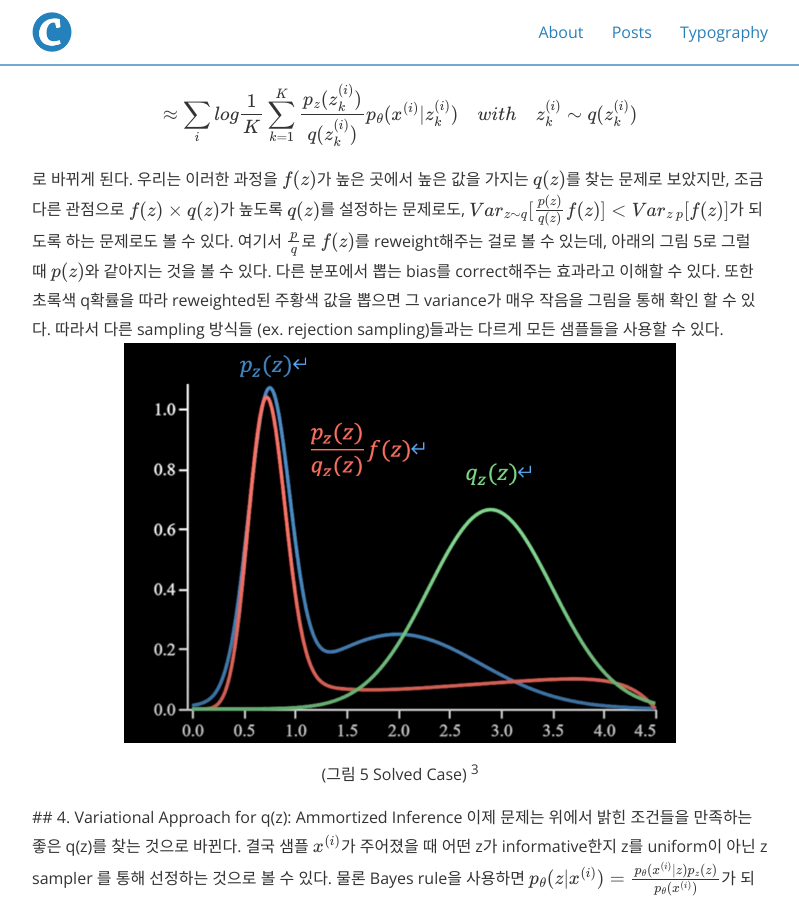
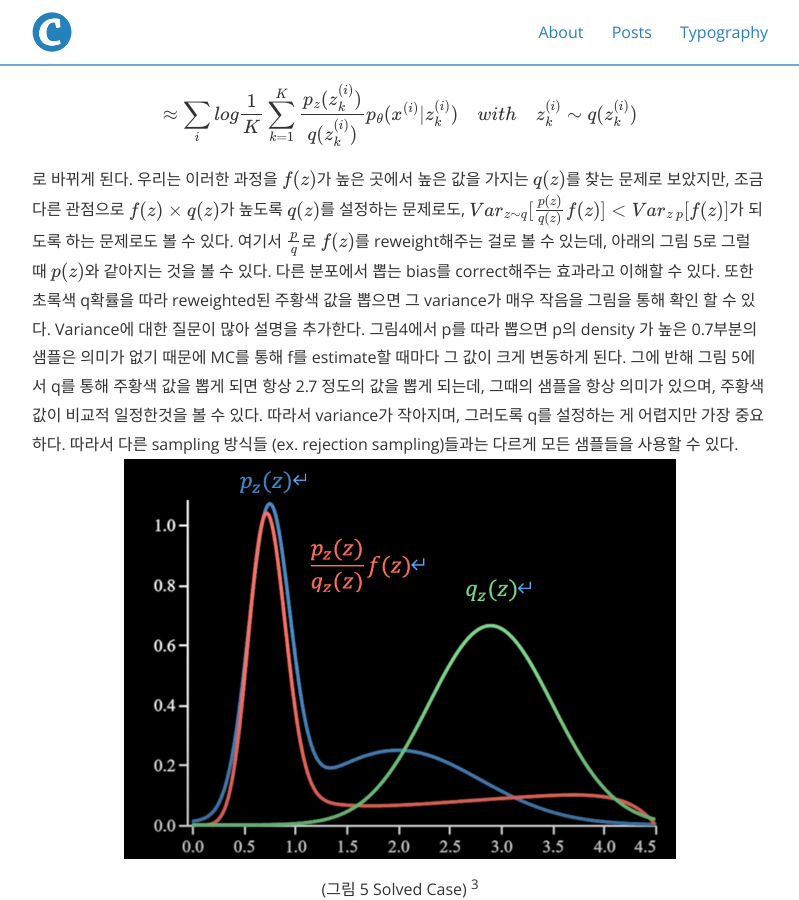
Before and after one commit to deep-generative-models-AIM5036/deep-generative-models-AIM5036.github.io, a Jekyll site: the page built from _posts/2022-11-13-IWAE.md, in a window 1280 px wide and 900 px high, scrolled down 5175 px. Shown: the whole window, without its empty margins (240-1039 px from the left). Built offline with Jekyll 4.4.1, drawn with Linux system fonts in a browser that asks for light colours; nearby versions of some CDN libraries; formulas are drawn with MathJax 3; some of the changed text lies outside the part shown.

Commit message:
Update 2022-11-13-IWAE.md
Signed-off-by: vapene <84373236+vapene@users.noreply.github.com>

```diff
--- a/_posts/2022-11-13-IWAE.md
+++ b/_posts/2022-11-13-IWAE.md
@@ -47,7 +47,7 @@ $$max_{\theta}\sum_{i}^{N}logp_{\theta}(x^{(i)}) = \sum_{i}^{N}log \sum_{z}^{K}p
 
 ### 이러한 과정은 K값이 작다면 아무런 문제가 되지 않는다.
 
-만일 K값이 한정되어 있다면, 우리는 exact한 training objective를 얻을 수 있다. 예를 들어 $p_{\theta}(x|z)$가 mixture of 3 gaussians이고 $p_{z}(z)$가 uniform distribution이라고 해보겠다.
+만일 K값이 한정되어 있다면, 우리는 아래와 같이 exact한 training objective를 얻을 수 있다. 예를 들어 $p_{\theta}(x|z)$가 mixture of 3 gaussians이고 $p_{z}(z)$가 uniform distribution이라고 해보겠다.
 $$p_{\theta}(x|z=k) = \frac{1}{(2\pi)^{\frac{n}{2}} |\sum_{k}|^\frac{1}{2}} exp(-\frac{1}{2}(x-\mu_{k})^{T}\sum_{k}^{-1}(x-\mu_{k}))$$ 이면서 $$p_{z}(z=A)=p_{z}(z=B)=p_{z}(z=C)$$이기 때문에 training objective는 다음과 같다.
 
 $$
@@ -136,7 +136,7 @@ $$
 
 위에서 볼 수 있듯이 이제는 $z^{i}$를 $q(z)$에서 샘플링하면서 원래의 train objective값을 구할 수 있다. 따라서 원래의 train objective가 $$\sum_{i}^{N}log \sum_{z}^{K}p_{z}(z)p_{\theta}(x^{(i)}|z)$$이었다면, 다음과 같이 변경된다. $$\approx \sum_{i}log\frac{1}{K}\sum_{k=1}^{K}\frac{p_{z}(z_{k}^{(i)})}{q(z_{k}^{(i)})}p_{\theta}(x^{(i)}|z_{k}^{(i)}) \quad with \quad z_{k}^{(i)} \sim q(z_{k}^{(i)})$$로 바뀌게 된다.
 
-우리는 이러한 과정을 $f(z)$가 높은 곳에서 높은 값을 가지는 $q(z)$를 찾는 문제로 보았지만, 조금 다른 관점으로 $f(z) \times q(z)$가 높도록 $q(z)$를 설정하는 문제로도, $Var_{z \sim q}[\frac{p(z)}{q(z)}f(z)] < Var_{z~p}[f(z)]$가 되도록 하는 문제로도 볼 수 있다. 여기서 $\frac{p}{q}$로 $f(z)$를 reweight해주는 걸로 볼 수 있는데, 아래의 그림 5로 그럴 때 $p(z)$와 같아지는 것을 볼 수 있다. 다른 분포에서 뽑는 bias를 correct해주는 효과라고 이해할 수 있다. 또한 초록색 q확률을 따라 reweighted된 주황색 값을 뽑으면 그 variance가 매우 작음을 그림을 통해 확인 할 수 있다. 따라서 다른 sampling 방식들 (ex. rejection sampling)들과는 다르게 모든 샘플들을 사용할 수 있다.
+우리는 이러한 과정을 $f(z)$가 높은 곳에서 높은 값을 가지는 $q(z)$를 찾는 문제로 보았지만, 조금 다른 관점으로 $f(z) \times q(z)$가 높도록 $q(z)$를 설정하는 문제로도, $Var_{z \sim q}[\frac{p(z)}{q(z)}f(z)] < Var_{z~p}[f(z)]$가 되도록 하는 문제로도 볼 수 있다. 여기서 $\frac{p}{q}$로 $f(z)$를 reweight해주는 걸로 볼 수 있는데, 아래의 그림 5로 그럴 때 $p(z)$와 같아지는 것을 볼 수 있다. 다른 분포에서 뽑는 bias를 correct해주는 효과라고 이해할 수 있다. 또한 초록색 q확률을 따라 reweighted된 주황색 값을 뽑으면 그 variance가 매우 작음을 그림을 통해 확인 할 수 있다. Variance에 대한 질문이 많아 설명을 추가한다. 그림4에서 p를 따라 뽑으면 p의 density 가 높은 0.7부분의 샘플은 의미가 없기 때문에 MC를 통해 f를 estimate할 때마다 그 값이 크게 변동하게 된다. 그에 반해 그림 5에서 q를 통해 주황색 값을 뽑게 되면 항상 2.7 정도의 값을 뽑게 되는데, 그때의 샘플을 항상 의미가 있으며, 주황색 값이 비교적 일정한것을 볼 수 있다. 따라서 variance가 작아지며, 그러도록 q를 설정하는 게 어렵지만 가장 중요하다. 따라서 다른 sampling 방식들 (ex. rejection sampling)들과는 다르게 모든 샘플들을 사용할 수 있다.
 
 <p align="center"><img src="/assets/IWAE_img/Figure4.jpg" width="450" height="400">
 <div style="text-align:center">
```
